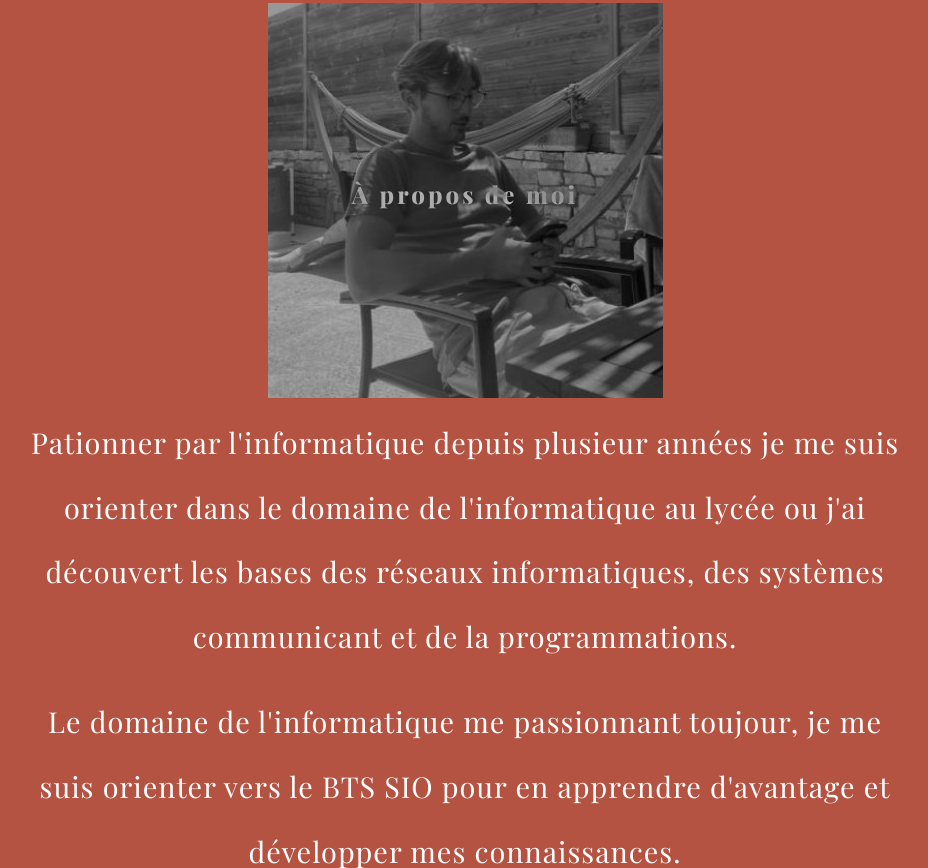
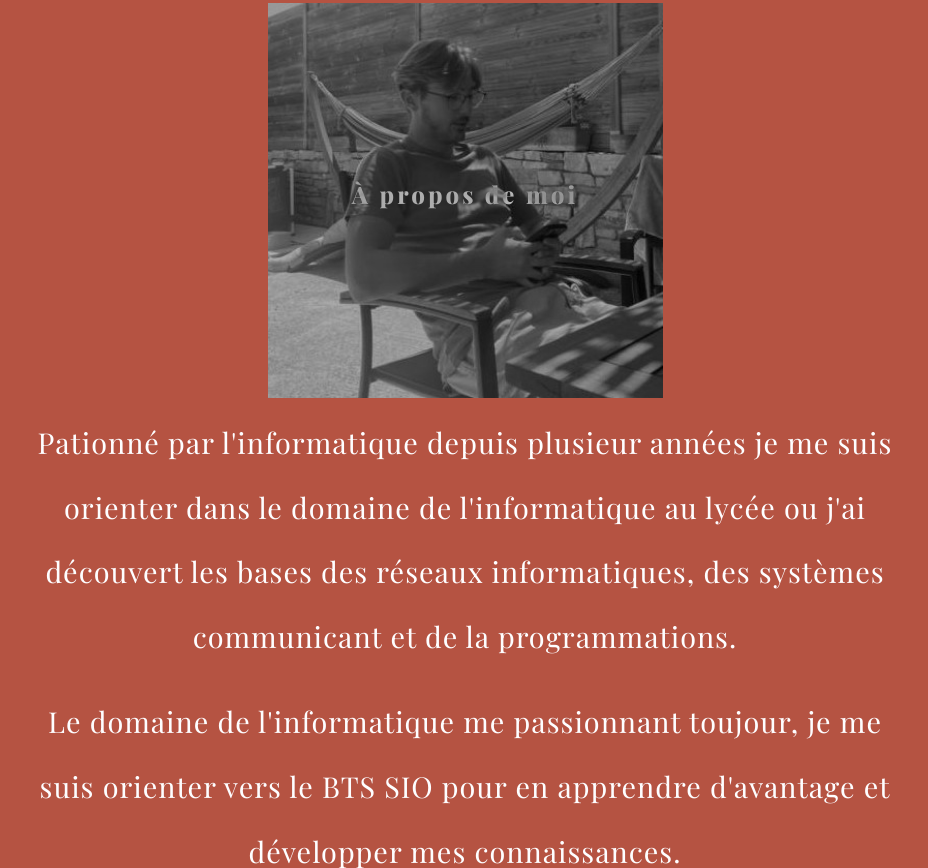
Before and after one commit to HugoP7/portefolio, a plain HTML site: page index.html in a window 1280 px wide. Shown: the part 397-1265 px from the top of the page, without its empty margins (175-1103 px from the left). Drawn offline with Linux system fonts and the light colour scheme.

Commit message:
update
test

```diff
--- a/index.html
+++ b/index.html
@@ -32,7 +32,7 @@
         <h2>À propos de moi</h2>
       </div>
       <p>
-       Pationner par l'informatique depuis plusieur années je me suis orienter
+       Pationné par l'informatique depuis plusieur années je me suis orienter
        dans le domaine de l'informatique au lycée ou j'ai découvert les bases
        des réseaux informatiques, des systèmes communicant et de la programmations.
       </p>
```
